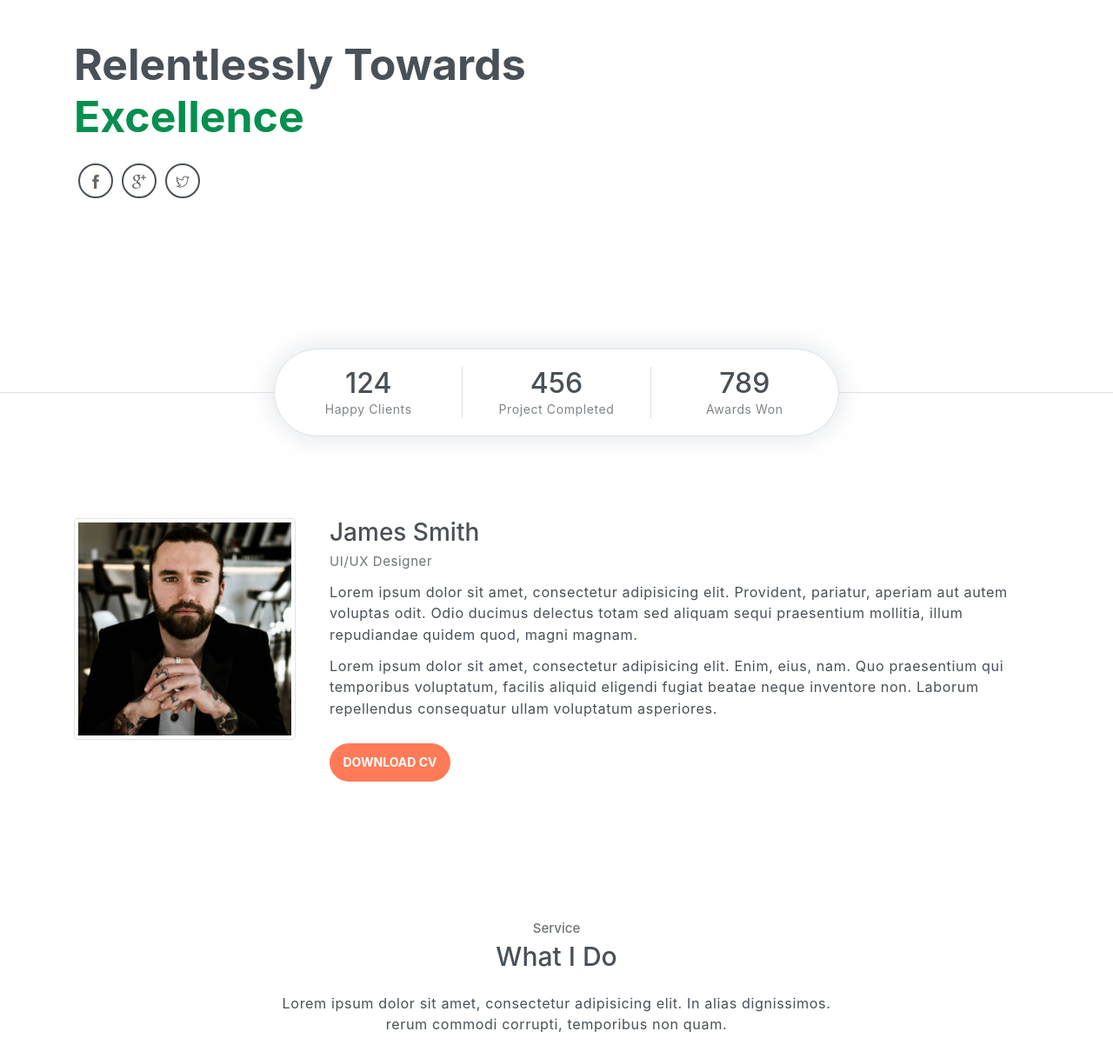
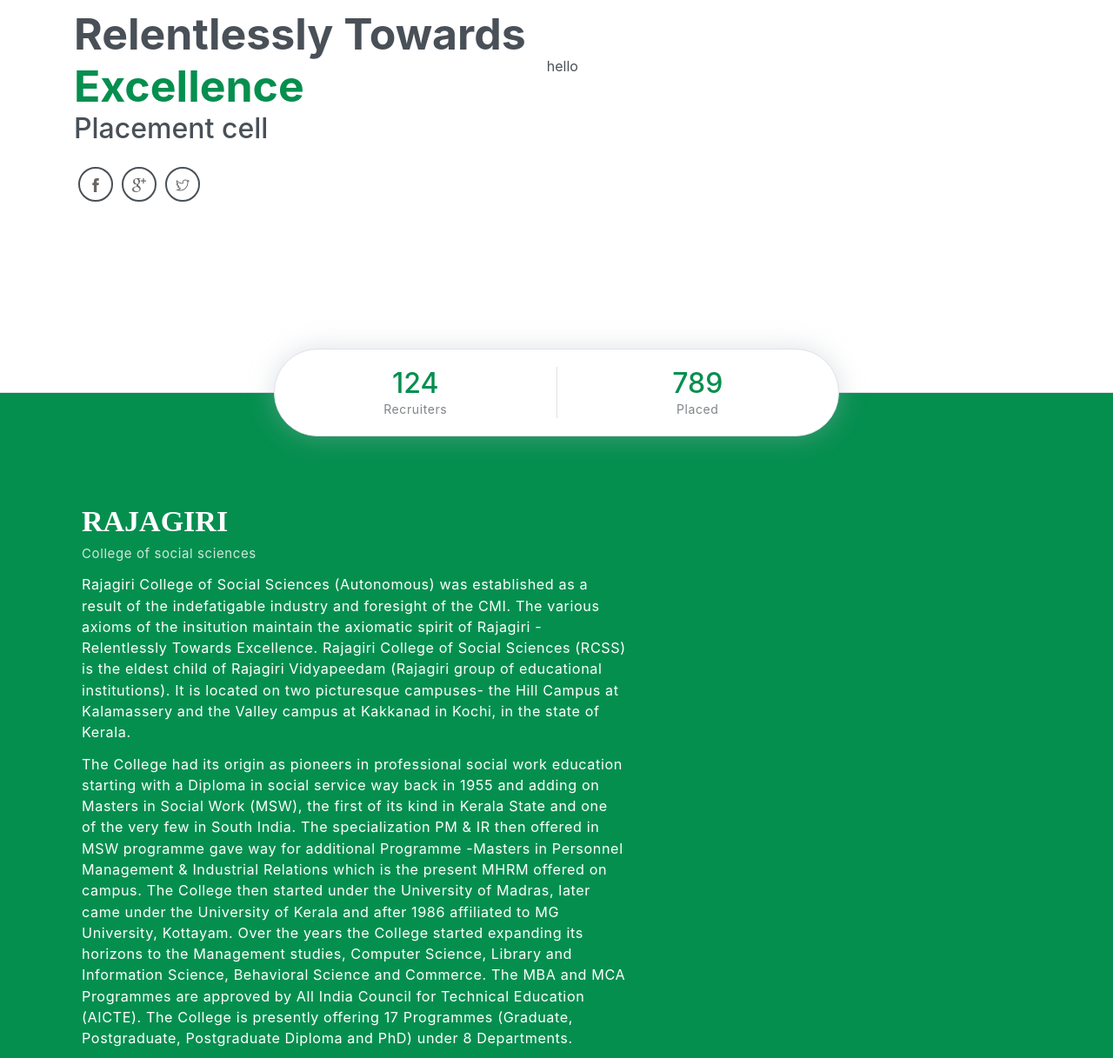
Before and after one commit to Rajagiri-cs-2022-2024/Placement_training_2k23, a website: page public_html/index.html in a window 1280 px wide. Shown: the part 300-1517 px from the top of the page at 87% size. Drawn offline with Linux system fonts and the light colour scheme.

Commit message:
updated about

```diff
--- a/public_html/index.html
+++ b/public_html/index.html
@@ -58,6 +58,7 @@
                 <!-- <h6 class="subtitle">hello,I'm</h6> -->
                 <h6 class="title">Relentlessly Towards</h6>
                 <h6 class="title"><span>Excellence</span></h6>
+                <h2>Placement cell</h2>
 
 
                 <!-- <div class="buttons pt-3">
@@ -72,6 +73,9 @@
                     <a class="social-item" href="javascript:void(0)"><i class="ti-twitter"></i></a>
                 </div>
             </div>
+            <div class="video pl-md-4 col-md-5">
+                hello
+            </div>
 
         </div>
 
@@ -79,34 +83,35 @@
         <div class="widget">
             <div class="widget-item">
                 <h2>124</h2>
-                <p>Happy Clients</p>
+                <p>Recruiters</p>
             </div>
-            <div class="widget-item">
+            <!-- <div class="widget-item">
                 <h2>456</h2>
                 <p>Project Completed</p>
-            </div>
+            </div> -->
             <div class="widget-item">
                 <h2>789</h2>
-                <p>Awards Won</p>
+                <p>Placed</p>
             </div>
         </div>
     </header>
     <!-- End of Page Header -->
 
     <!-- About section -->
-    <section id="about" class="section mt-3">
+    <section id="about" class="section mt-0">
         <div class="container mt-5">
             <div class="row text-center text-md-left">
-                <div class="col-md-3">
-                    <img src="assets/imgs/avatar.jpg" alt="" class="img-thumbnail mb-4">
+                <div class="pl-md-4 col-md-7 raja">
+                    <h6 class="title raja">Rajagiri</h6>
+                    <p class="subtitle">College of social sciences</p>
+                    <p>Rajagiri College of Social Sciences (Autonomous) was established as a result of the indefatigable industry and foresight of the CMI. The various axioms of the insitution maintain the axiomatic spirit of Rajagiri - Relentlessly Towards Excellence. Rajagiri College of Social Sciences (RCSS) is the eldest child of Rajagiri Vidyapeedam (Rajagiri group of educational institutions). It is located on two picturesque campuses- the Hill Campus at Kalamassery and the Valley campus at Kakkanad in Kochi, in the state of Kerala.</p>
+                   <p>The College had its origin as pioneers in professional social work education starting with a Diploma in social service way back in 1955 and adding on  Masters in Social Work (MSW), the first of its kind in Kerala State and one of the very few in South India. The specialization PM & IR then offered in MSW programme gave way for additional Programme -Masters in Personnel Management & Industrial Relations which is the present MHRM offered on campus.
+
+                    The College then started under the University of Madras, later came under the University of Kerala and after 1986 affiliated to MG University, Kottayam. Over the years the College started expanding its horizons to the Management studies, Computer Science, Library and Information Science, Behavioral Science and Commerce. The MBA and MCA Programmes are approved by All India Council for Technical Education (AICTE). The College is presently offering 17 Programmes (Graduate, Postgraduate, Postgraduate Diploma and PhD) under 8 Departments.</p>
+
+                    <!-- <button class="btn btn-primary rounded mt-3">DOWNLOAD CV</button>                    -->
                 </div>
-                <div class="pl-md-4 col-md-9">
-                    <h6 class="title">James Smith</h6>
-                    <p class="subtitle">UI/UX Designer</p>
-                    <p>Lorem ipsum dolor sit amet, consectetur adipisicing elit. Provident, pariatur, aperiam aut autem voluptas odit. Odio ducimus delectus totam sed aliquam sequi praesentium mollitia, illum repudiandae quidem quod, magni magnam.</p>
-                    <p>Lorem ipsum dolor sit amet, consectetur adipisicing elit. Enim, eius, nam. Quo praesentium qui temporibus voluptatum, facilis aliquid eligendi fugiat beatae neque inventore non. Laborum repellendus consequatur ullam voluptatum asperiores.</p>
-                    <button class="btn btn-primary rounded mt-3">DOWNLOAD CV</button>
-                </div>
+
             </div>
         </div>
     </section>
```
Also changed, not shown: public_html/assets/css/steller.css.
